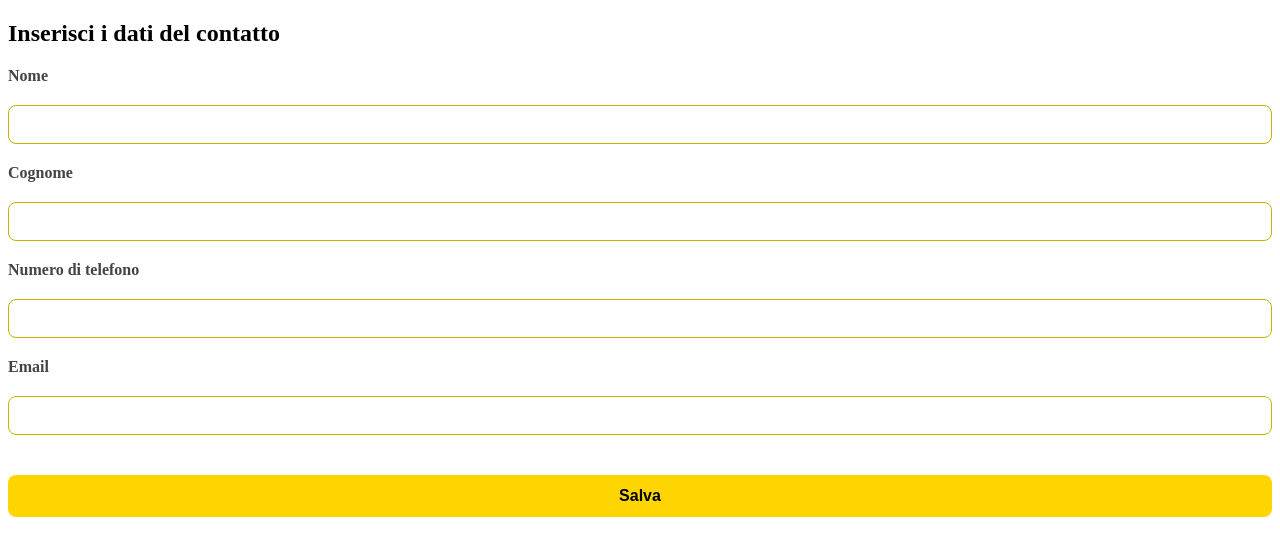
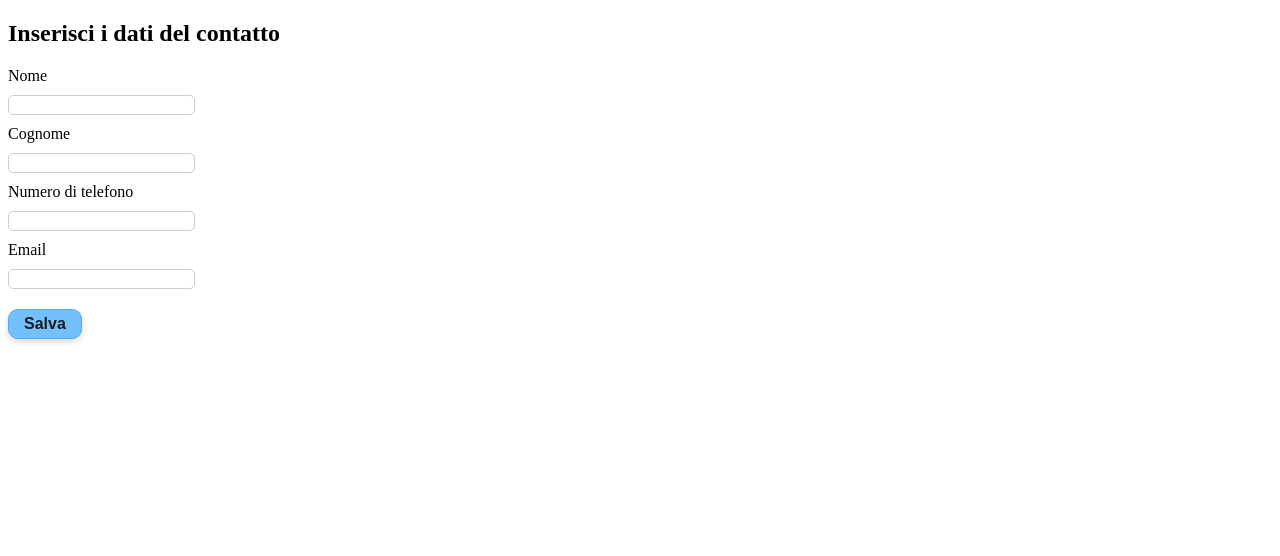
Before and after one commit to smartini-a11y/RubricaFrontEnd, an Angular app: page /pagina-aggiungi in a window 1280 px wide. Shown: the top 556 px of the page. Built offline with nearby package versions, Linux system fonts and the light colour scheme.

Commit message:
aggiungi-contatto-css

```diff
--- a/src/app/components/rubrica/rubrica.html
+++ b/src/app/components/rubrica/rubrica.html
@@ -9,14 +9,8 @@
   <h1>Contatti</h1>
   <app-btnaggiungi-fam></app-btnaggiungi-fam>
 <div class="rubrica-container">
-
-  <div *ngFor="let c of listaContatti" class="contatto">
-    <a [routerLink]="['/contatto', c.id]"
-       [queryParams]="{ id: c.id}"
-       [state]="{ tuttiIContatti: listaContatti }"
-       style="text-decoration: none; color: black;">
-       {{ c.nome }} {{ c.cognome }}
-    </a>
+  <div *ngFor="let item of listaContatti" class="contatto">
+    <app-btn-contatto [c]="item"></app-btn-contatto>
   </div>
 </div>
 
--- a/src/app/pagina-aggiungi/pagina-aggiungi.css
+++ b/src/app/pagina-aggiungi/pagina-aggiungi.css
@@ -1,60 +1,37 @@
-.contenitore-form {
-  max-width: 500px;
-  margin: 40px auto;
-  padding: 25px;
-  background: #fff8b3;
-  border-radius: 12px;
-  border: 2px solid #e0c200;
-  box-shadow: 0 4px 10px rgba(0,0,0,0.1);
-}
-.modifica-contatto {
-  display: flex;
-  flex-direction: column;
-  gap: 20px;
-}
-h1 {
-  text-align: center;
-  margin-bottom: 20px;
-  color: #333;
-}
 
-.form-contatto {
-  display: flex;
-  flex-direction: column;
-  gap: 15px;
-}
 
-label {
-  font-weight: 600;
-  color: #444;
-}
-
-input {
-  padding: 10px;
-  border-radius: 8px;
-  border: 1px solid #c9b200;
-  font-size: 15px;
-}
-
-input:focus {
-  outline: none;
-  border-color: #ffcc00;
-  box-shadow: 0 0 5px rgba(255, 204, 0, 0.7);
+.btn-salva:hover {
+  background-color: #4dabf7;
+  transform: translateY(-2px);
 }
 
 .btn-salva {
-  margin-top: 20px;
-  padding: 12px;
-  background-color: #ffd500;
-  border: none;
-  border-radius: 8px;
+  background-color: #74c0fc;
+  color: #1c1c1c;
+  border: 1px solid #4dabf7;
+  font-weight: 600;
+  border-radius: 10px;
+  cursor: pointer;
+  transition: all 0.25s ease;
+  box-shadow: 0 3px 6px rgba(0,0,0,0.15);
+  text-align: center;
+  padding: 5px 15px;
+  margin-left: 0px;
+  margin-top: 10px;
   font-size: 16px;
-  font-weight: 600;
-  cursor: pointer;
-  transition: 0.2s ease-in-out;
+  width: fit-content;
 }
 
-.btn-salva:hover {
-  background-color: #ffcc00;
-  transform: scale(1.05);
+.modifica-form {
+  display: flex;
+  flex-direction: column;
+  gap: 10px;
+  border-radius: 30px;
+  margin-top: 20px;
+  width:fit-content
 }
+input{
+  border: 1px solid #ccc;
+  border-radius: 5px;
+  font-size: 14px;
+}
--- a/src/app/pagina-aggiungi/pagina-aggiungi.html
+++ b/src/app/pagina-aggiungi/pagina-aggiungi.html
@@ -3,7 +3,7 @@
   <h2>Inserisci i dati del contatto</h2>
 
   <form>
-<div class="modifica-contatto">
+<div class="modifica-form">
     <label>Nome</label>
     <input type="text" [(ngModel)]="nome" name="nome">
 
```
